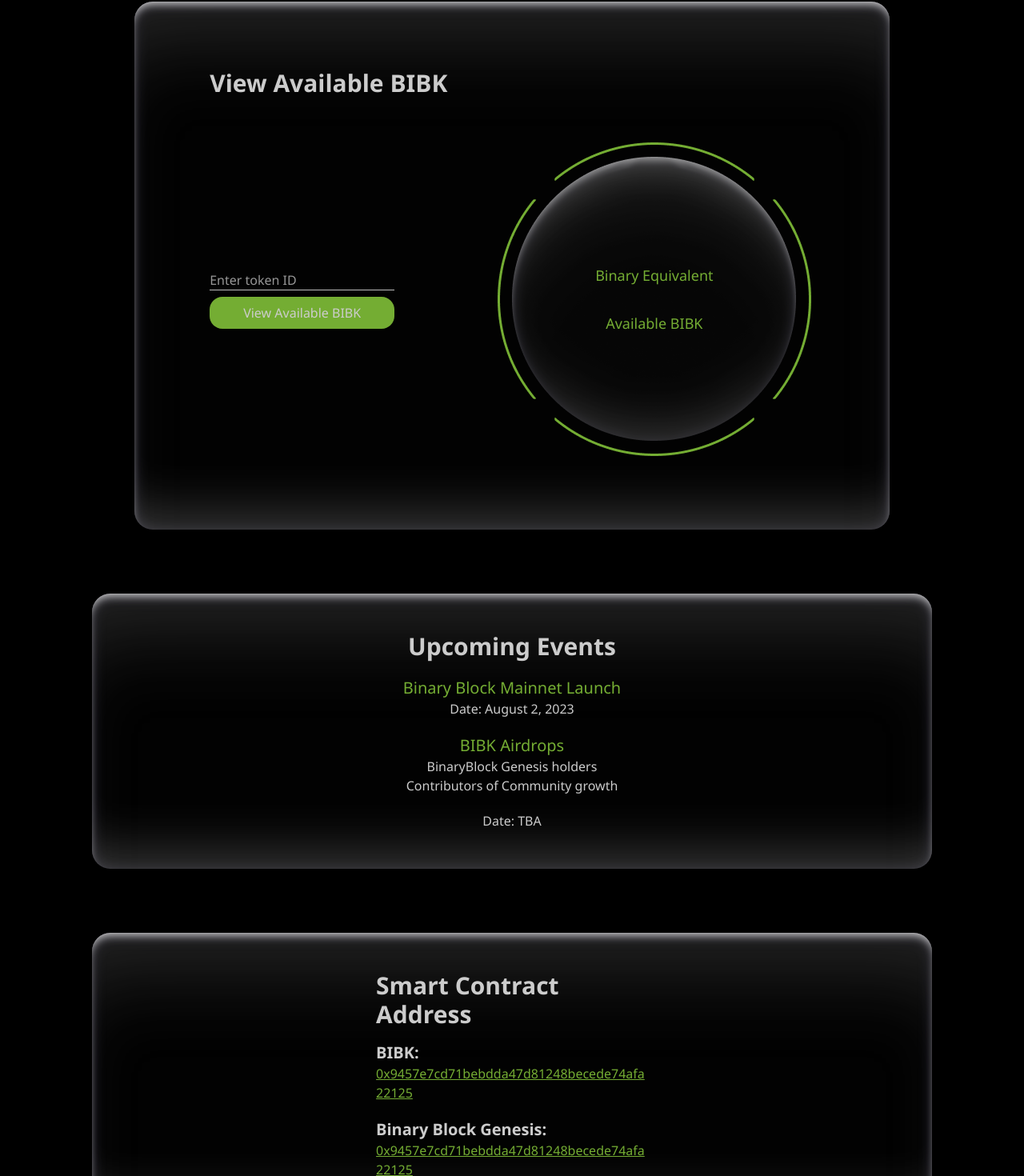
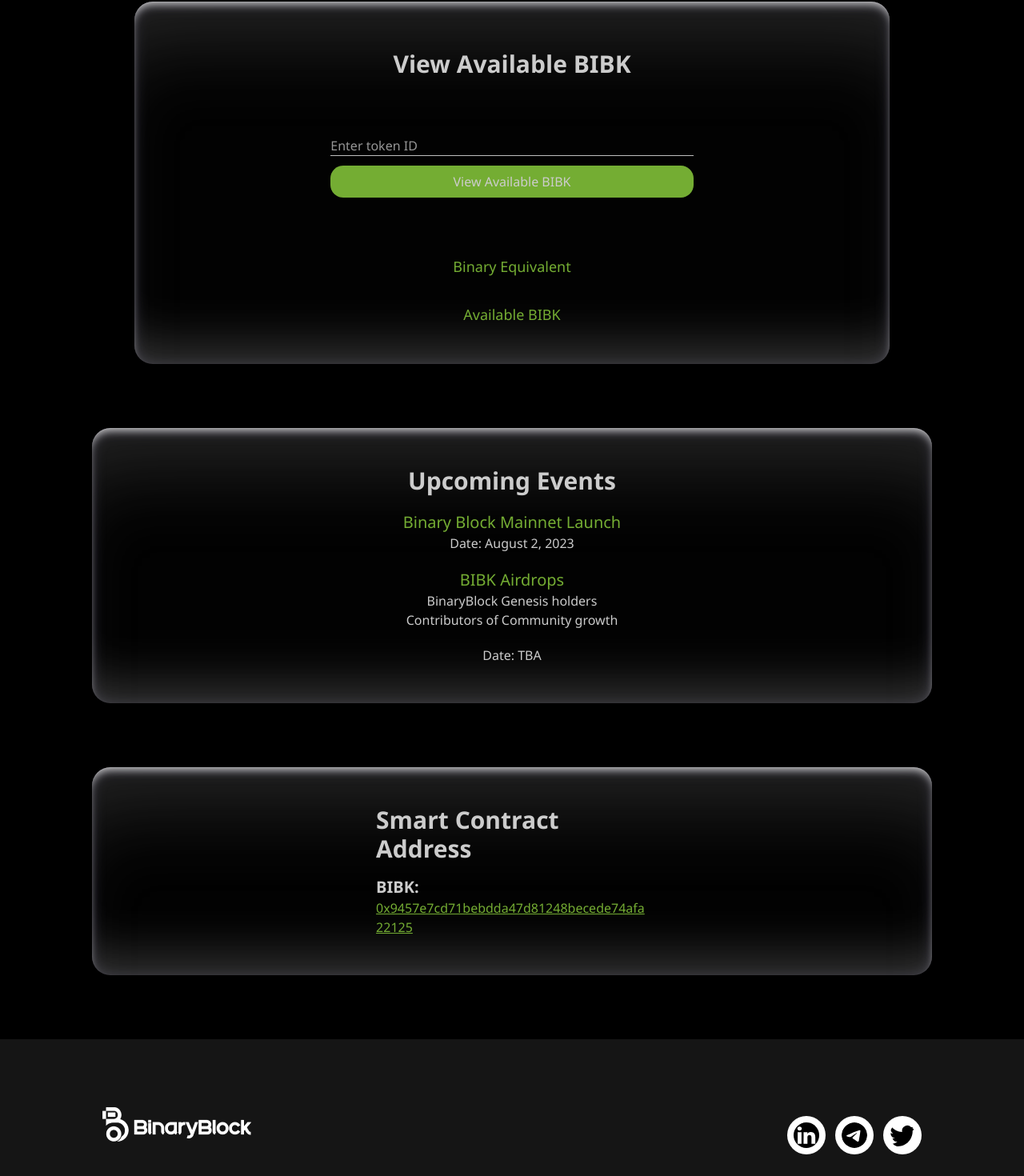
Before and after one commit to Forsyth01/BinaryBlock01, a React (Create React App) app: page / in a window 1280 px wide. Shown: the part 1238-2708 px from the top of the page at 80% size. Built offline with nearby package versions, Linux system fonts and the light colour scheme.

Commit message:
new build

```diff
--- a/src/Components/Input.js
+++ b/src/Components/Input.js
@@ -42,8 +42,8 @@
     <div>
       <div className="_0shine">
         <div className="m-auto xl:w-[80%] py-5 pb-12 ">
-          <div className="pt-16 pb-28 md:pb-3 ">
-            <h1 className="text-2xl text-left xl:font-semibold xl:text-3xl px-10 xl:px-0">
+          <div className="py-10">
+            <h1 className="text-2xl text-center xl:font-semibold xl:text-3xl px-10 xl:px-0">
               View Available BIBK
             </h1>
           </div>
@@ -52,16 +52,16 @@
             <form
               action="http://127.0.0.1:5500/my-app/public/submitcodex.php"
               method="post"
-              className="m-auto space-y-10 xl:space-y-0 md:flex w-full overflow-hidden justify-between items-center"
+              className="m-auto space-y-10 xl:space-y-10 md:fle w-full overflow-hidden justify-between items-center"
               // onSubmit={handleSubmit}
               onSubmit={handleSubmit}
             >
-              <div className="space-y-2 px-10 xl:px-0">
+              <div className="space-y-3 py-8 w-[60%] m-auto">
                 {/* Input Field */}
                 <input
                   type="number"
                   placeholder="Enter token ID"
-                  className=" bg-transparent outline-none border-b w-[100%] form-control _0bkl"
+                  className=" bg-transparent outline-none border-b w-full  form-control _0bkl"
                   value={decimal}
                   onChange={(e) => setDecimal(e.target.value)}
                 />
@@ -69,7 +69,7 @@
                 <div className="">
                   <button
                     type="submit"
-                    className="bg-[#92D940] hover:bg-[#8ccc42] py-2 rounded-2xl w-full"
+                    className="bg-[#92D940] hover:bg-[#8ccc42] py-2 w-full rounded-2xl "
                   >
                     View Available BIBK
                   </button>
@@ -78,17 +78,7 @@
 
               {/* Input Result */}
               <div className="flex flex-col items-center">
-                <div
-                  className="w-[400px]"
-                  style={{
-                    backgroundImage: `url(${MyBackgroundImage})`,
-                    backgroundRepeat: "no-repeat",
-                    backgroundPosition: "center",
-                    // height: "400px",
-                    // width: "400px",
-                  }}
-                >
-                  <div className="text-center flex flex-col h-[60vh] sm:h-[100vh] lg:h-[60vh] xl:h-[60vh] justify-center space-y-8 ">
+                  <div className="text-center space-y-8 ">
                     <div className="text-[#92D940]">
                       <h1 className="text-lg">Binary Equivalent</h1>
                       <p className="text-white font-bold text-xl">{bnryData}</p>
@@ -99,7 +89,6 @@
                       <p className="text-white font-bold text-xl">{bibkData}</p>
                     </div>
                   </div>
-                </div>
               </div>
             </form>
           </div>
--- a/src/Pages/Home.js
+++ b/src/Pages/Home.js
@@ -186,16 +186,6 @@
                   </p>
                 </a>
               </div>
-              <div className="">
-                <h1 className="font-semibold text-lg xl:text-xl">
-                  Binary Block Genesis:
-                </h1>
-                <a href="https://etherscan.io/address/0x9457e7cd71bebdda47d81248becede74afa22125">
-                  <p className="underline break-words text-[#92D940] cursor-pointer">
-                    0x9457e7cd71bebdda47d81248becede74afa22125
-                  </p>
-                </a>
-              </div>
             </div>
           </div>
         </div>
```
